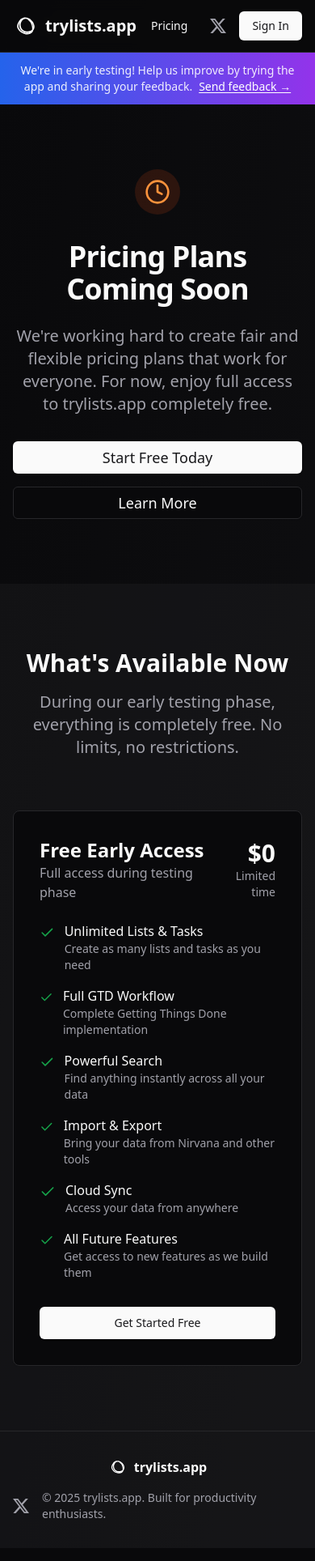
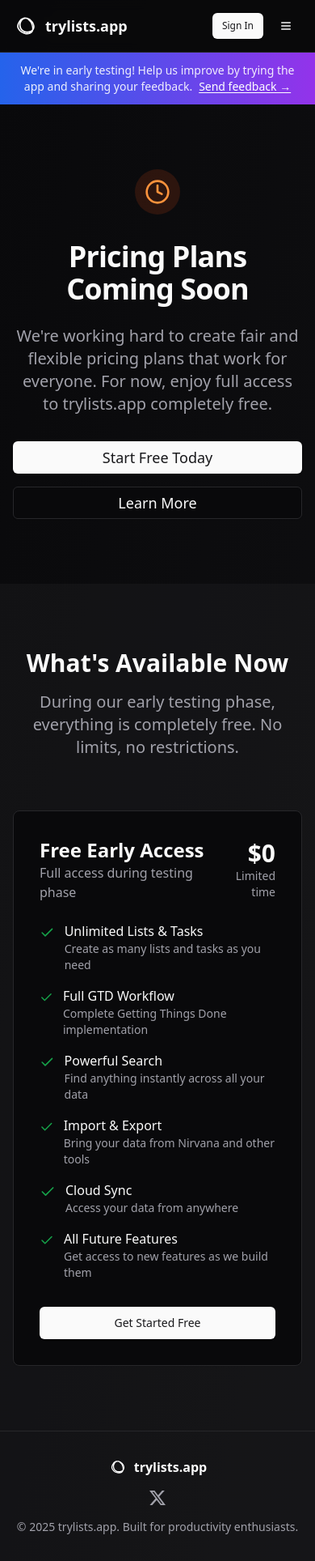
Before and after one commit to PabloDinella/lists, a React (Vite) app: page /pricing in a window 390 px wide. Shown: the whole page at 81% size. Built offline with nearby package versions, Linux system fonts and the light colour scheme; no server answers.

Commit message:
feat: enhance mobile navigation with toggle button and menu items

```diff
--- a/src/site/site-layout.tsx
+++ b/src/site/site-layout.tsx
@@ -1,9 +1,11 @@
 import { useNavigate, Link } from "react-router-dom";
+import { useState } from "react";
 import { useAuth } from "@/hooks/use-auth";
 import { Logo } from "@/components/ui/logo";
 import { Button } from "@/components/ui/button";
 import { Container } from "@/components/ui/container";
 import { FeedbackAlertBar } from "@/components/ui/feedback-alert-bar";
+import { Menu, X } from "lucide-react";
 
 interface MarketingLayoutProps {
   children: React.ReactNode;
@@ -12,6 +14,7 @@
 export function SiteLayout({ children }: MarketingLayoutProps) {
   const navigate = useNavigate();
   const { user } = useAuth();
+  const [isMobileMenuOpen, setIsMobileMenuOpen] = useState(false);
 
   return (
     <div className="min-h-screen bg-gradient-to-br from-background to-muted/20">
@@ -24,9 +27,11 @@
               className="flex items-center gap-2 transition-opacity hover:opacity-80"
             >
               <Logo width={32} height={32} />
-              <span className="text-xl font-bold">trylists.app</span>
+              <span className="text-lg font-bold sm:text-xl">trylists.app</span>
             </Link>
-            <div className="flex items-center gap-4">
+
+            {/* Desktop Navigation */}
+            <div className="hidden sm:flex items-center gap-4">
               <Link
                 to="/pricing"
                 className="inline-flex h-9 items-center justify-center rounded-md px-3 text-sm font-medium transition-colors hover:bg-accent hover:text-accent-foreground focus-visible:outline-none focus-visible:ring-1 focus-visible:ring-ring"
@@ -37,7 +42,8 @@
                 href="https://x.com/trylists"
                 target="_blank"
                 rel="noopener noreferrer"
-                className="text-muted-foreground transition-colors hover:text-foreground"
+                className="hidden md:block text-muted-foreground transition-colors hover:text-foreground"
+                aria-label="Follow us on X (Twitter)"
               >
                 <svg
                   role="img"
@@ -49,11 +55,77 @@
                   <path d="M18.901 1.153h3.68l-8.04 9.19L24 22.846h-7.406l-5.8-7.584-6.638 7.584H.474l8.6-9.83L0 1.154h7.594l5.243 6.932ZM17.61 20.644h2.039L6.486 3.24H4.298Z" />
                 </svg>
               </a>
-              <Button onClick={() => navigate(user ? "/app" : "/sign-in")}>
+              <Button
+                onClick={() => navigate(user ? "/app" : "/sign-in")}
+              >
                 {user ? "Open App" : "Sign In"}
               </Button>
             </div>
+
+            {/* Mobile Navigation */}
+            <div className="flex sm:hidden items-center gap-2">
+              <Button
+                onClick={() => navigate(user ? "/app" : "/sign-in")}
+                size="sm"
+              >
+                {user ? "App" : "Sign In"}
+              </Button>
+              <Button
+                variant="ghost"
+                size="sm"
+                onClick={() => setIsMobileMenuOpen(!isMobileMenuOpen)}
+                aria-label="Toggle mobile menu"
+              >
+                {isMobileMenuOpen ? (
+                  <X className="h-5 w-5" />
+                ) : (
+                  <Menu className="h-5 w-5" />
+                )}
+              </Button>
+            </div>
           </div>
+
+          {/* Mobile Menu */}
+          {isMobileMenuOpen && (
+            <div className="sm:hidden border-t bg-background/95 backdrop-blur">
+              <div className="py-4 space-y-2">
+                <Link
+                  to="/pricing"
+                  className="block px-4 py-2 text-sm font-medium transition-colors hover:bg-accent hover:text-accent-foreground"
+                  onClick={() => setIsMobileMenuOpen(false)}
+                >
+                  Pricing
+                </Link>
+                <a
+                  href="https://x.com/trylists"
+                  target="_blank"
+                  rel="noopener noreferrer"
+                  className="flex items-center gap-3 px-4 py-2 text-sm font-medium transition-colors hover:bg-accent hover:text-accent-foreground"
+                  onClick={() => setIsMobileMenuOpen(false)}
+                >
+                  <svg
+                    role="img"
+                    viewBox="0 0 24 24"
+                    xmlns="http://www.w3.org/2000/svg"
+                    className="h-4 w-4 fill-current"
+                  >
+                    <title>X</title>
+                    <path d="M18.901 1.153h3.68l-8.04 9.19L24 22.846h-7.406l-5.8-7.584-6.638 7.584H.474l8.6-9.83L0 1.154h7.594l5.243 6.932ZM17.61 20.644h2.039L6.486 3.24H4.298Z" />
+                  </svg>
+                  Follow on X
+                </a>
+                <a
+                  href="https://trylistsapp.featurebase.app/"
+                  target="_blank"
+                  rel="noopener noreferrer"
+                  className="block px-4 py-2 text-sm font-medium transition-colors hover:bg-accent hover:text-accent-foreground"
+                  onClick={() => setIsMobileMenuOpen(false)}
+                >
+                  Feedback & Support
+                </a>
+              </div>
+            </div>
+          )}
         </Container>
       </header>
 
@@ -66,20 +138,21 @@
       {/* Footer */}
       <footer className="border-t bg-muted/30 py-8">
         <Container>
-          <div className="flex flex-col items-center justify-between sm:flex-row">
+          <div className="flex flex-col items-center justify-between gap-4 sm:flex-row sm:gap-0">
             <Link
               to="/"
-              className="mb-4 flex items-center gap-2 transition-opacity hover:opacity-80 sm:mb-0"
+              className="flex items-center gap-2 transition-opacity hover:opacity-80"
             >
               <Logo width={24} height={24} />
               <span className="font-semibold">trylists.app</span>
             </Link>
-            <div className="flex items-center gap-4">
+            <div className="flex flex-col items-center gap-4 sm:flex-row">
               <a
                 href="https://x.com/trylists"
                 target="_blank"
                 rel="noopener noreferrer"
                 className="text-muted-foreground transition-colors hover:text-foreground"
+                aria-label="Follow us on X (Twitter)"
               >
                 <svg
                   role="img"
@@ -91,7 +164,7 @@
                   <path d="M18.901 1.153h3.68l-8.04 9.19L24 22.846h-7.406l-5.8-7.584-6.638 7.584H.474l8.6-9.83L0 1.154h7.594l5.243 6.932ZM17.61 20.644h2.039L6.486 3.24H4.298Z" />
                 </svg>
               </a>
-              <p className="text-sm text-muted-foreground">
+              <p className="text-center text-sm text-muted-foreground sm:text-left">
                 © 2025 trylists.app. Built for productivity enthusiasts.
               </p>
             </div>
```
